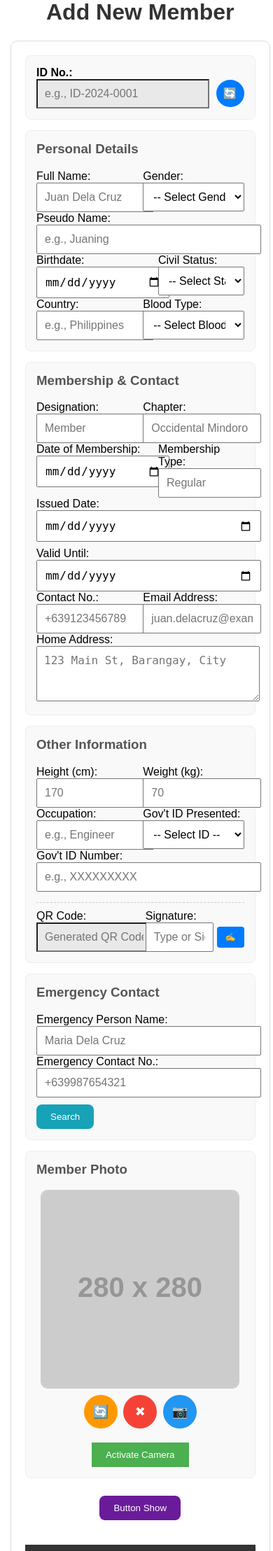
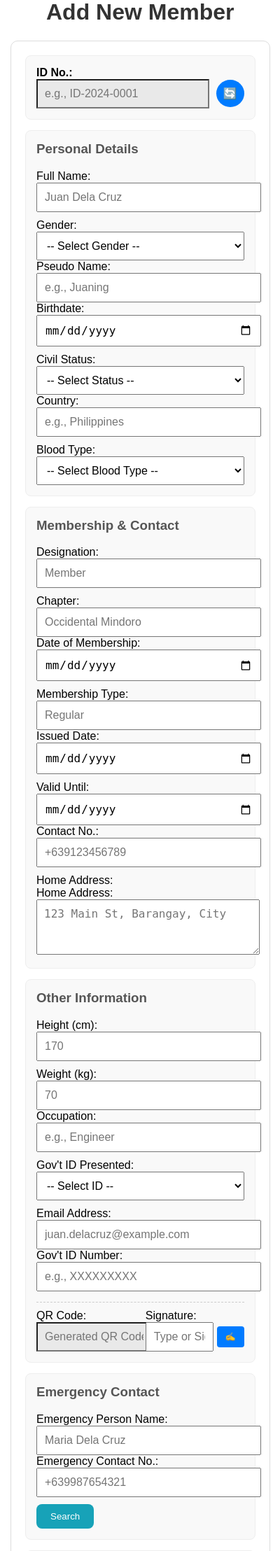
Before and after one commit to daniloabeleda1963-lgtm/idsystem_flaskstart, a Flask app: page /add_member in a window 390 px wide. Shown: the part 265-2481 px from the top of the page at 70% size. Run offline with Flask 3, Linux system fonts and the light colour scheme; grey boxes labelled with a size stand in for pictures from a placeholder-image service; parts of the project's set-up code (start-up, migrations or seed data) failed here and were passed over; some libraries are stand-ins or nearby versions.

Commit message:
Enhance mobile responsiveness and form layout
Refactor mobile styles for form layout and adjust button positioning. Added 'None' option for ID selection and rearranged email input for better alignment.

```diff
--- a/templates/add_member_form.html
+++ b/templates/add_member_form.html
@@ -14,22 +14,15 @@
         box-sizing: border-box;
     }
 
-    /* --- MOBILE ADJUSTMENTS (Celphone View) --- */
+    /* Mobile Adjustments: If screen is smaller than 700px (Celphone/Tablet) */
     @media (max-width: 700px) {
-
-        /* 1. AYUSIN ANG FORM FIELDS (Inputs) */
-        /* Sa celpon, pag may display:flex na div sa loob ng form, gawing pababa */
-        .form-container > div[style*="display:flex"] {
+        /* Force side-by-side divs to stack vertically on mobile */
+        .form-container > div > div[style*="display:flex"] {
             flex-direction: column !important;
             gap: 10px !important;
         }
 
-        /* Pero para sa mga loob-loob na row (personal details), keep them side-by-side pero compact */
-        .form-container > div > div[style*="display:flex"] {
-             flex-wrap: wrap !important; /* Pwede mag-wrap kung sobrang liit */
-             gap: 8px !important;
-        }
-
+        /* Ensure inputs look good stacked */
         .form-container input,
         .form-container select,
         .form-container textarea {
@@ -37,48 +30,17 @@
             width: 100% !important;
         }
 
-        /* 2. AYUSIN ANG CAMERA BUTTONS */
-        /* Sa laptop, absolute (floating) sila. Sa celpon, ilipat sa ilalim para hindi sagabal */
+        /* Fix camera buttons on small screens */
         #switch_camera_btn, #cancel_camera_btn, #upload_photo_btn {
             position: static !important;
-            display: inline-flex !important;
-            justify-content: center;
-            align-items: center;
-            width: 48px !important; /* Fixed na maliit na square */
-            height: 48px !important;
-            padding: 0 !important;
-            margin: 5px 2px !important; /* Konting space lang */
-            border-radius: 50% !important;
+            margin-top: 5px;
+            display: inline-block !important;
+            width: auto;
         }
 
-        /* I-center ang lahat ng controls sa ibaba ng photo */
-        .camera-controls-wrapper {
-            display: flex !important;
-            justify-content: center !important;
-            gap: 10px !important;
-            margin-top: 15px !important;
-            flex-wrap: wrap !important;
-        }
-
-        /* 3. AYUSIN ANG MAGIC BUTTONS (Add, Edit, Save, etc.) */
-        /* Dito nagkakaproblema usually kasi naging full width. Ibalik natin sa grid pero compact. */
+        /* Magic content area responsiveness */
         #magic_content_area .magic-action-btn {
-            flex: 1 1 40% !important; /* 40% width so 2 buttons fit per row */
-            padding: 10px 5px !important; /* Mas konting padding para maliit */
-            font-size: 14px !important;
-            margin: 2px !important;
-            min-width: auto !important;
-            white-space: nowrap !important; /* Hindi tumatakas yung text */
-        }
-
-        /* Small buttons for Nav (Home, Prev, Next) */
-        #magic_content_area button[title="Home"],
-        #magic_content_area button[title="Previous"],
-        #magic_content_area button[title="Next"],
-        #magic_content_area button[title="End"] {
-            width: 40px !important;
-            height: 40px !important;
-            padding: 0 !important;
+            flex-grow: 1;
         }
     }
 </style>
@@ -159,6 +121,7 @@
                     <option value="Widower">Widower</option>
                     <option value="Separated">Separated</option>
                     <option value="Divorced">Divorced</option>
+                    <option value="None">None</option> <!-- ADDED: None Option -->
                 </select>
             </div>
         </div>
@@ -225,8 +188,8 @@
                 <input type="tel" id="contact_no_field" name="contact_no" placeholder="+639123456789" required style="padding:10px; font-size:16px; width:100%;">
             </div>
             <div style="flex:1;">
-                <label for="email_field">Email Address:</label>
-                <input type="email" id="email_field" name="email" placeholder="juan.delacruz@example.com" style="padding:10px; font-size:16px; width:100%;">
+                <label for="home_address_field">Home Address:</label>
+                <!-- Removed separate label/address for parallel alignment fix request if applicable, but keeping original structure logic unless requested to change. Wait, request was specific about Email. Moving Email below. -->
             </div>
         </div>
         <label for="home_address_field">Home Address:</label>
@@ -252,6 +215,13 @@
                 <input type="text" id="occupation_field" name="occupation" placeholder="e.g., Engineer" style="padding:10px; font-size:16px; width:100%;">
             </div>
             <div style="flex:1;">
+                <!-- Empty placeholder or spacer if needed, but currently this row only has Occupation -->
+            </div>
+        </div>
+
+        <!-- UPDATED: EMAIL & GOV ID SIDE BY SIDE -->
+        <div style="display:flex; gap:15px;">
+            <div style="flex:1;">
                 <label for="govt_id_presented_field">Gov't ID Presented:</label>
                 <select id="govt_id_presented_field" name="govt_id_presented" style="padding:10px; font-size:16px; width:100%;">
                     <option value="">-- Select ID --</option>
@@ -259,9 +229,15 @@
                     <option value="Driver's License">Driver's License</option>
                     <option value="National ID">National ID</option>
                     <option value="SSS ID">SSS ID</option>
+                    <option value="None">None</option> <!-- ADDED: None Option -->
                 </select>
             </div>
+            <div style="flex:1;">
+                <label for="email_field">Email Address:</label>
+                <input type="email" id="email_field" name="email" placeholder="juan.delacruz@example.com" style="padding:10px; font-size:16px; width:100%;">
+            </div>
         </div>
+
         <label for="govt_id_no_field">Gov't ID Number:</label>
         <input type="text" id="govt_id_no_field" name="govt_id_no" placeholder="e.g., XXXXXXXXX" style="padding:10px; font-size:16px;">
 
@@ -304,11 +280,10 @@
                 <video id="video" autoplay playsinline style="width:100%; height:100%; object-fit:cover; position:absolute; top:0; left:0; display:none;"></video>
                 <img id="photo_preview" src="https://placehold.co/280x280/cccccc/333333?text=Photo+Preview" alt="Captured Photo Preview" style="width:100%; height:100%; object-fit:cover; position:absolute; top:0; left:0;">
             </div>
-            <!-- NOTE: Absolute positions for Laptop. Overridden by CSS for Mobile. -->
             <button id="switch_camera_btn" type="button" style="position: absolute; left: calc(50% + 165px); bottom: 150px; padding:10px 14px; border:none; border-radius:50%; background-color:#FF9800; color:white; cursor:pointer; font-size:18px; display:none;">🔄</button>
             <button id="cancel_camera_btn" type="button" style="position: absolute; left: calc(50% + 165px); bottom: 100px; padding:10px 14px; border:none; border-radius:50%; background-color:#f44336; color:white; cursor:pointer; font-size:18px; display:none;">✖</button>
             <button id="upload_photo_btn" type="button" style="position: absolute; left: calc(50% + 165px); bottom: 50px; padding:10px 14px; border:none; border-radius:50%; background-color:#2196F3; color:white; cursor:pointer; font-size:18px;">📷</button>
-            <div id="main_camera_controls" class="camera-controls-wrapper" style="display:flex; justify-content:center; gap:10px; margin-top:10px;">
+            <div id="main_camera_controls" style="display:flex; justify-content:center; gap:10px; margin-top:10px;">
                 <button id="activate_camera_btn" type="button" style="padding:10px 20px; background:#4CAF50; color:white; border:none; cursor:pointer;">Activate Camera</button>
                 <button id="take_picture_btn" type="button" style="display:none; padding:10px 20px; background:#008CBA; color:white; border:none; cursor:pointer;">Take Picture</button>
                 <button id="clear_photo_btn" type="button" style="display:none; padding:10px 20px; background:#ff9800; color:white; border:none; cursor:pointer;">Clear Photo</button>
@@ -386,7 +361,7 @@
 <script>
 /*
   FINAL VERSION: FIXED TOUCH & ADDED DELETE BUTTON
-  UPDATED SIGNATURE PAD FOR SMOOTH FINGER/COTTON BUGS INPUT
+  UPDATED SIGNATURE PAD FOR SMOOTH TOUCH/FINGER/COTTON BUGS INPUT
 */
 
 (function () {
```
